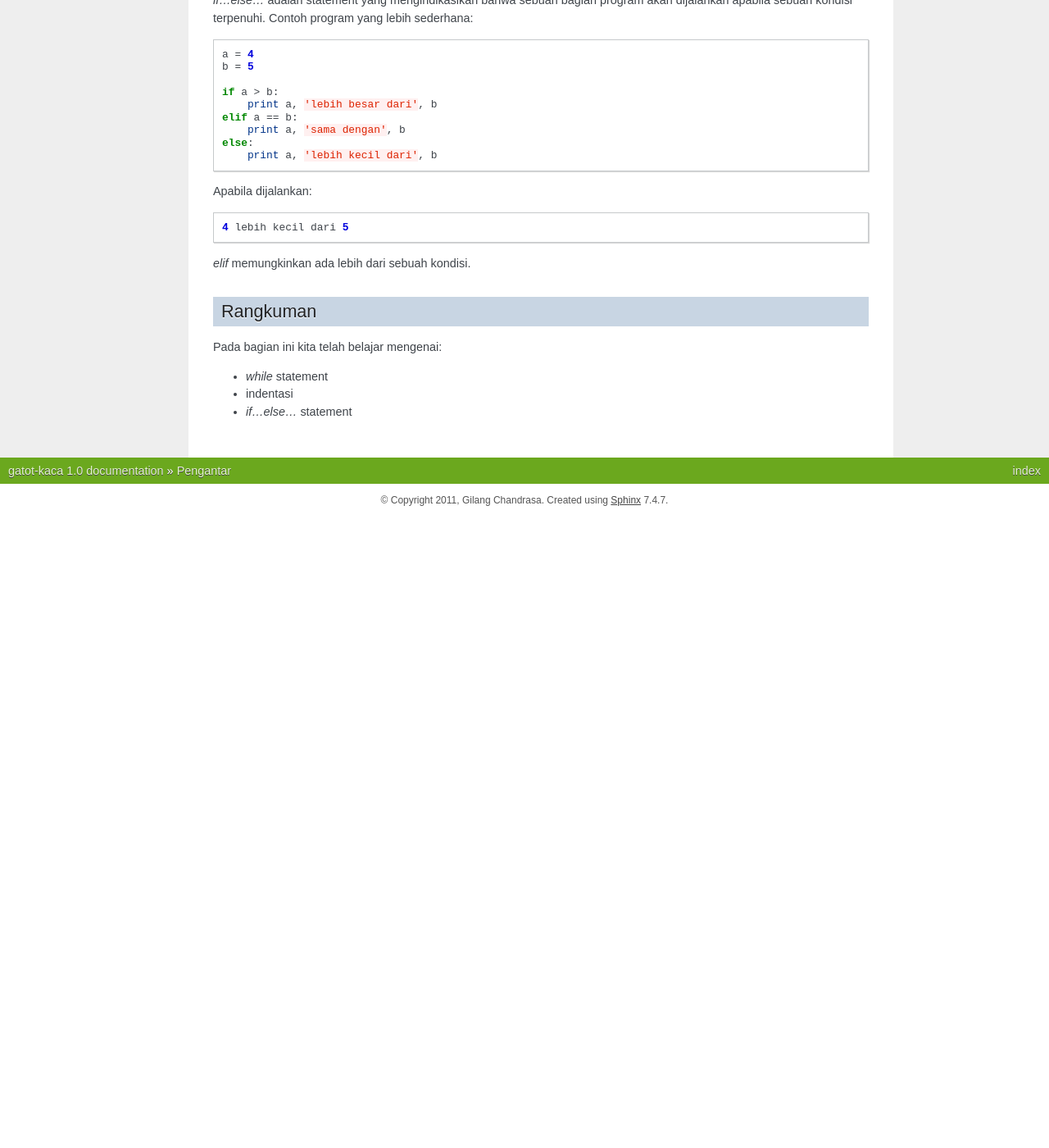
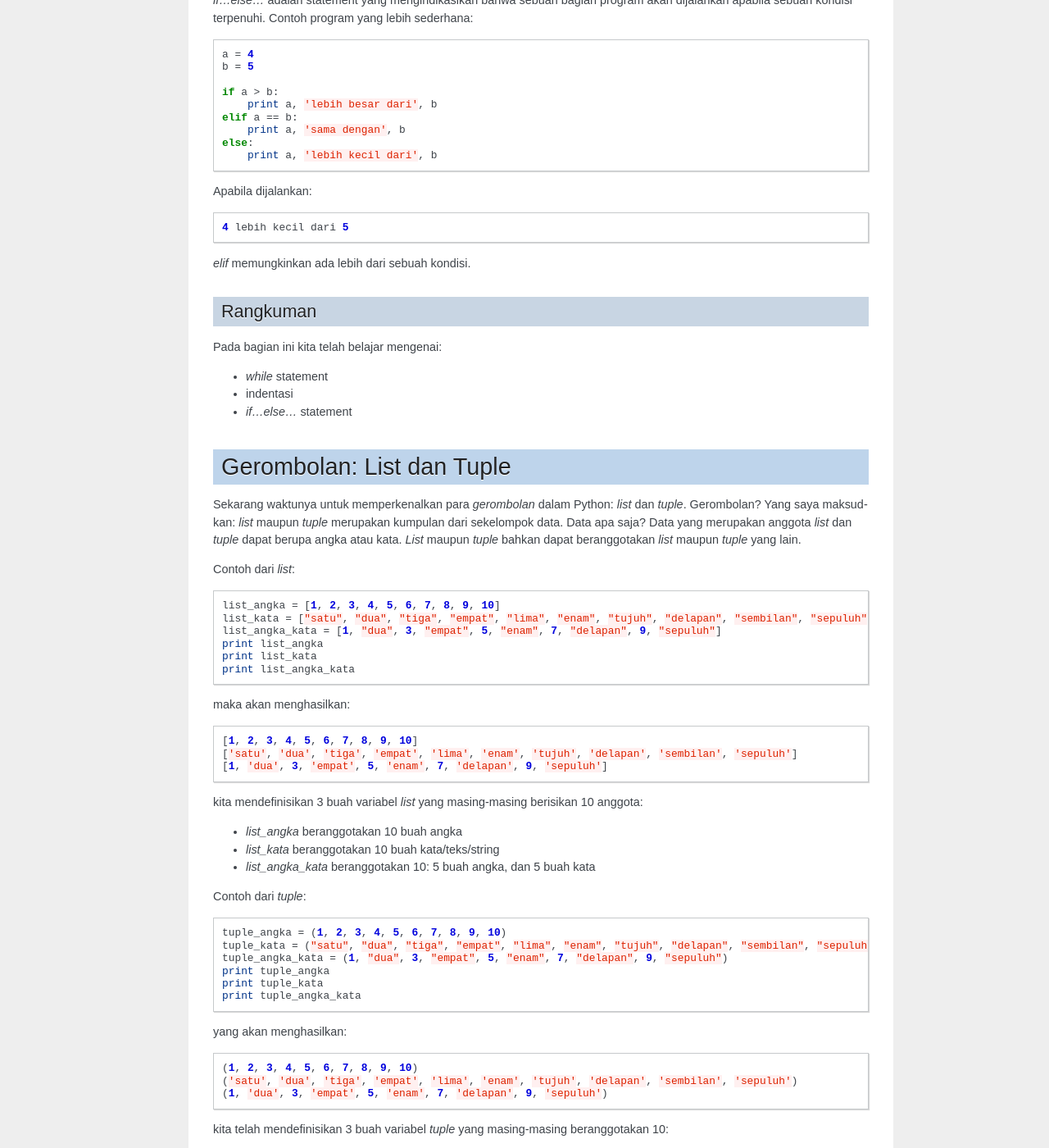
Before and after one commit to id-python/gatot-kaca, a Sphinx documentation site: the page built from source/python/python-di-windows.rst, in a window 1280 px wide and 1400 px high, scrolled down 7896 px. Shown: the whole window at 82% size. Built offline with Sphinx 7.4.7, drawn with Linux system fonts in a browser that asks for light colours; before the commit the page ends 8526 px from its top, so only the background shows below that; some of the changed text lies outside the part shown.

Commit message:
menambahkan bab 'list dan tuple'

```diff
--- a/source/python/python-di-windows.rst
+++ b/source/python/python-di-windows.rst
@@ -330,3 +330,134 @@ Pada bagian ini kita telah belajar mengenai:
 * *while* statement
 * indentasi
 * *if...else...* statement
+
+Gerombolan: List dan Tuple
+===========================
+
+Sekarang waktunya untuk memperkenalkan para *gerombolan* dalam Python: *list* dan *tuple*. Gerombolan? Yang saya maksudkan: *list* maupun *tuple* merupakan kumpulan dari sekelompok data. Data apa saja? Data yang merupakan anggota *list* dan *tuple* dapat berupa angka atau kata. *List* maupun *tuple* bahkan dapat beranggotakan *list* maupun *tuple* yang lain.
+
+Contoh dari *list*::
+
+    list_angka = [1, 2, 3, 4, 5, 6, 7, 8, 9, 10]
+    list_kata = ["satu", "dua", "tiga", "empat", "lima", "enam", "tujuh", "delapan", "sembilan", "sepuluh"]
+    list_angka_kata = [1, "dua", 3, "empat", 5, "enam", 7, "delapan", 9, "sepuluh"]
+    print list_angka
+    print list_kata
+    print list_angka_kata
+
+maka akan menghasilkan::
+
+    [1, 2, 3, 4, 5, 6, 7, 8, 9, 10]
+    ['satu', 'dua', 'tiga', 'empat', 'lima', 'enam', 'tujuh', 'delapan', 'sembilan', 'sepuluh']
+    [1, 'dua', 3, 'empat', 5, 'enam', 7, 'delapan', 9, 'sepuluh']
+
+kita mendefinisikan 3 buah variabel *list* yang masing-masing berisikan 10 anggota:
+
+* *list_angka* beranggotakan 10 buah angka
+* *list_kata* beranggotakan 10 buah kata/teks/string
+* *list_angka_kata* beranggotakan 10: 5 buah angka, dan 5 buah kata
+
+Contoh dari *tuple*::
+
+    tuple_angka = (1, 2, 3, 4, 5, 6, 7, 8, 9, 10)
+    tuple_kata = ("satu", "dua", "tiga", "empat", "lima", "enam", "tujuh", "delapan", "sembilan", "sepuluh")
+    tuple_angka_kata = (1, "dua", 3, "empat", 5, "enam", 7, "delapan", 9, "sepuluh")
+    print tuple_angka
+    print tuple_kata
+    print tuple_angka_kata
+
+yang akan menghasilkan::
+
+    (1, 2, 3, 4, 5, 6, 7, 8, 9, 10)
+    ('satu', 'dua', 'tiga', 'empat', 'lima', 'enam', 'tujuh', 'delapan', 'sembilan', 'sepuluh')
+    (1, 'dua', 3, 'empat', 5, 'enam', 7, 'delapan', 9, 'sepuluh')
+
+kita telah mendefinisikan 3 buah variabel *tuple* yang masing-masing beranggotakan 10:
+
+* *tuple_angka* beranggotakan 10 buah angka
+* *tuple_kata* beranggotakan 10 buah kata/teks/string
+* *tuple_angka_kata* beranggotakan 10: 5 buah angka, dan 5 buah kata
+
+Lalu, contoh *list* ataupun *tuple* yang berisikan *list* ataupun *tuple*::
+
+    list_campur = [[1, "dua"], 3, "empat", (5, "enam"), 7, "delapan", 9, "sepuluh"]
+    tuple_campur = (1, "dua", (3, "empat"), 5, "enam", [7, "delapan"], 9, "sepuluh")
+
+    print list_campur
+    print tuple_campur
+
+yang akan menghasilkan::
+
+    [[1, 'dua'], 3, 'empat', (5, 'enam'), 7, 'delapan', 9, 'sepuluh']
+    (1, 'dua', (3, 'empat'), 5, 'enam', [7, 'delapan'], 9, 'sepuluh')
+
+Nah, coba hitung berapa jumlah anggota dari *list_campur* dan *tuple_campur*?
+
+**Jawab**::
+
+	list_campur memiliki 8 anggota: 1 list, 3 angka, 3 kata, dan 1 tuple.
+	tuple_campur memiliki 8 anggota juga: 3 angka, 3 kata, 1 tuple, dan 1 list
+
+Apakah jawaban kamu benar?
+
+Kegunaan *list* dan *tuple*
+---------------------------
+
+Pertanyaan yang penting: "Lalu apa kegunaan list dan tuple?". Jawabnya: untuk membuat pembuatan progran lebih mudah. Bayangkan misalnya Boss dari contoh ayam dan bebek meminta: "Tolong dong laporkan daftar pembeli kita!", bisa saja kita membuat program seperti ini::
+
+    #contoh5.py
+    #Program untuk menampilkan daftar pelanggan
+
+    pelanggan1 = "Bejo"
+    pelanggan2 = "Karyo"
+    pelanggan3 = "Tarjo"
+    pelanggan4 = "Udin"
+    pelanggan5 = "Asep"
+    pelanggan6 = "Aminah"
+    pelanggan7 = "Iyah"
+    pelanggan8 = "Joni"
+    pelanggan9 = "Siti"
+    pelanggan10 = "Citra"
+
+    print "Daftar pembeli:"
+    print "1.", pelanggan1
+    print "2.", pelanggan2
+    print "3.", pelanggan3
+    print "4.", pelanggan4
+    print "5.", pelanggan5
+    print "6.", pelanggan6
+    print "7.", pelanggan7
+    print "8.", pelanggan8
+    print "9.", pelanggan9
+    print "10.", pelanggan10
+
+atau alternatifnya bila menggunakan *list*::
+
+    #contoh5a.py
+    #Program untuk menampilkan daftar pelanggan menggunnakan list
+
+    pelanggan = ["Bejo", "Karyo", "Tarjo", "Udin", "Asep", "Aminah", "Iyah", "Joni", "Siti", "Citra"]
+
+
+    print "Daftar pembeli:"
+
+    cacah = 0
+    while cacah < 10:
+        print cacah+1, pelanggan[cacah]
+        cacah = cacah + 1
+
+yang apabila dijalankan akan memberikan hasil yang sama::
+
+    Daftar pembeli:
+    1 Bejo
+    2 Karyo
+    3 Tarjo
+    4 Udin
+    5 Asep
+    6 Aminah
+    7 Iyah
+    8 Joni
+    9 Siti
+    10 Citra
+
+*contoh5.py* kita perlu mengetikkan 21 baris program (tanpa menghitung komentar dan baris kosong), dibandingkan hanya 6 baris program di *contoh5a.py*. Bayangkan jika pembeli ada 100 orang!
```
